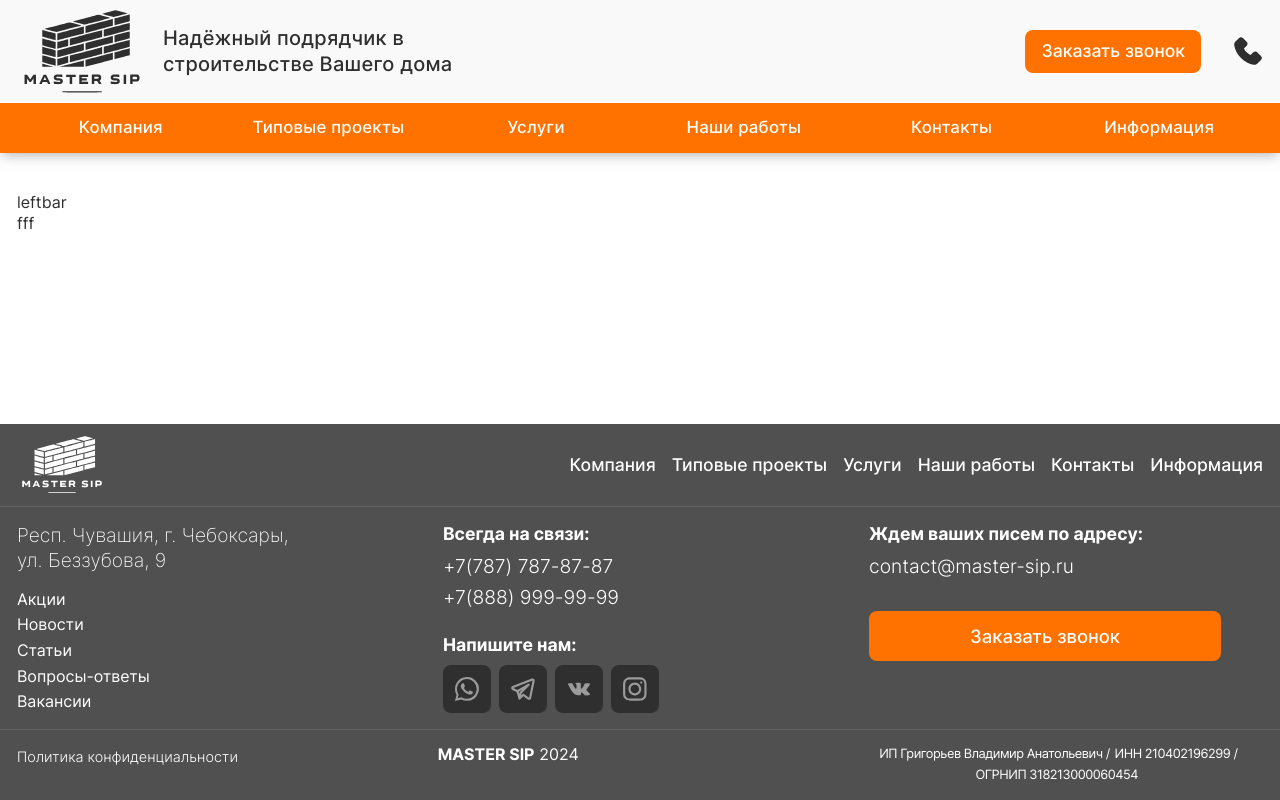
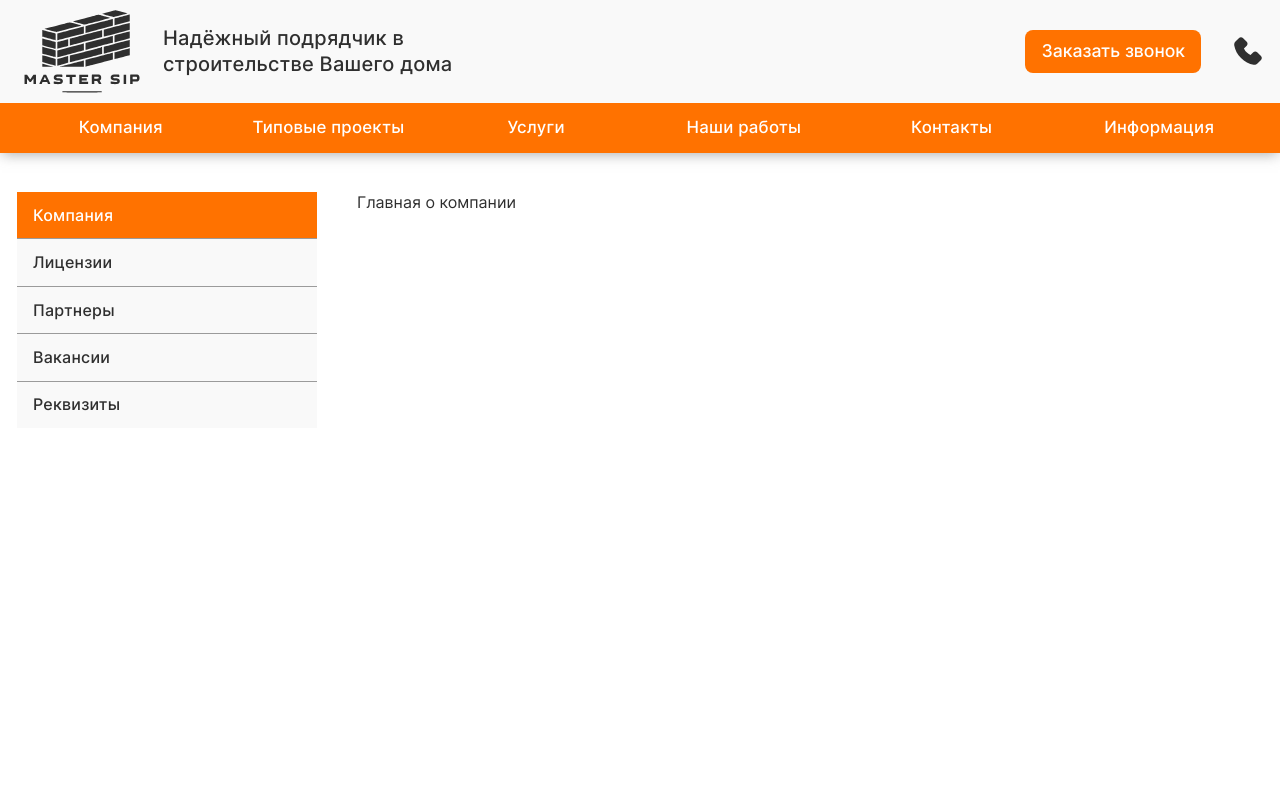
Before and after one commit to Werwllleh/master-sip, a Next.js app: page /company in a window 1280 px wide. Shown: the top 800 px of the page. Built offline with nearby package versions, Linux system fonts and the light colour scheme.

Commit message:
leftbar layout

```diff
--- a/src/app/company/page.js
+++ b/src/app/company/page.js
@@ -4,7 +4,39 @@ import LeftBarLayout from "@/components/layouts/leftbar-layout";
 const Page = () => {
   return (
     <LeftBarLayout>
-      fff
+      Главная о компании
+      <br/>
+      <br/>
+      <br/>
+      <br/>
+      <br/>
+      <br/>
+      <br/>
+      <br/>
+      <br/>
+      <br/>
+      <br/>
+      <br/>
+      <br/>
+      <br/>
+      <br/>
+      <br/>
+      <br/>
+      <br/>
+      <br/>
+      <br/>
+      <br/>
+      <br/>
+      <br/>
+      <br/>
+      <br/>
+      <br/>
+      <br/>
+      <br/>
+      <br/>
+      <br/>
+      <br/>
+      <br/>
     </LeftBarLayout>
   );
 };
--- a/src/components/layouts/leftbar-layout.js
+++ b/src/components/layouts/leftbar-layout.js
@@ -1,9 +1,9 @@
 import React from 'react';
 import Leftbar from "@/components/leftbar";
 
-const LeftBarLayout = ({children, pageClassname}) => {
+const LeftBarLayout = ({children}) => {
   return (
-    <div className={`page page-left-bar ${pageClassname}`}>
+    <div className="page page-left-bar">
       <div className="container">
         <div className="page-left-bar__grid">
           <div className="page-left-bar__sidebar">
--- a/src/components/leftbar.js
+++ b/src/components/leftbar.js
@@ -1,16 +1,44 @@
 "use client";
-import { usePathname } from 'next/navigation'
+import {usePathname} from 'next/navigation';
+import {menu} from "@/utils/consts";
+import {useEffect, useState} from "react";
+import Link from "next/link";
 
 
 const Leftbar = () => {
+  const pathname = usePathname();
 
-  const pathname = usePathname()
-  console.log(pathname)
+  const [currentMenu, setCurrentMenu] = useState(null);
 
+  useEffect(() => {
+    const foundMenu = Object.values(menu).find(item => pathname.startsWith(item.baseUrl.url));
+    setCurrentMenu(foundMenu || null);
+
+  }, [pathname]);
 
   return (
-    <div >
-      leftbar
+    <div className="leftbar">
+      <div className="leftbar__body">
+        {currentMenu && (
+          <>
+            <nav className="leftbar__menu">
+              <ul className="leftbar__menu-list">
+                <li className="leftbar__menu-item">
+                  <Link className={`leftbar__menu-link ${pathname === currentMenu.baseUrl.url ? 'active' : ''}`}
+                        key={currentMenu.baseUrl.url} href={currentMenu.baseUrl.url}><span>{currentMenu.baseUrl.text}</span></Link>
+                </li>
+                {currentMenu.childLinks && currentMenu.childLinks.map((link, index) => (
+                  <li className="leftbar__menu-item" key={currentMenu.baseUrl.url + link.url}>
+                    <Link
+                      className={`leftbar__menu-link ${pathname === currentMenu.baseUrl.url + link.url ? 'active' : ''}`}
+                      href={currentMenu.baseUrl.url + link.url}><span>{link.text}</span></Link>
+                  </li>
+                ))}
+              </ul>
+            </nav>
+          </>
+        )}
+      </div>
     </div>
   );
 };
--- a/src/styles/components/form.scss
+++ b/src/styles/components/form.scss
@@ -31,25 +31,20 @@
     &-link {
       display: inline-block;
       position: relative;
+      color: var(--color-accent) !important;
+
 
       &::after {
         content: '';
         position: absolute;
         left: 0;
         bottom: 0;
-        width: 0;
+        width: 100%;
         height: 1px;
         background-color: var(--color-accent);
         transition: width .3s ease-in-out;
       }
 
-      &:hover {
-        color: var(--color-accent);
-
-        &::after {
-          width: 100%;
-        }
-      }
     }
   }
 
--- a/src/styles/components/index.scss
+++ b/src/styles/components/index.scss
@@ -12,3 +12,4 @@
 @import "./accordion";
 @import "./modal";
 @import "./form";
+@import "./leftbar";
--- /dev/null
+++ b/src/styles/components/leftbar.scss
@@ -0,0 +1,69 @@
+.leftbar {
+  //max-width: 300px;
+
+
+  &__body {}
+
+  &__menu {
+
+    &-list {
+      display: flex;
+      flex-direction: column;
+    }
+
+    &-item {
+
+      &:not(:last-child) {
+        border-bottom: 1px solid var(--color-grey);
+      }
+
+    }
+
+    &-link {
+      position: relative;
+      display: block;
+      padding: 0.8rem 1rem;
+      background-color: var(--color-grey-light);
+      z-index: 1;
+      font-weight: 500;
+      letter-spacing: var(--ls);
+
+      &:after {
+        content: '';
+        position: absolute;
+        top: 0;
+        left: 0;
+        height: 0;
+        width: 100%;
+        background-color: var(--color-accent);
+        transition: height .3s ease-in-out;
+      }
+
+      &:hover {
+        color: var(--color-white);
+
+        &:after {
+          height: 100%;
+        }
+      }
+
+      &.active {
+        span {
+
+          color: var(--color-white);
+        }
+        &:after {
+          height: 100%;
+          background-color: var(--color-accent);
+
+        }
+      }
+
+      span {
+        position: relative;
+        z-index: 2;
+      }
+
+    }
+  }
+}
--- a/src/styles/layouts/index.scss
+++ b/src/styles/layouts/index.scss
@@ -1 +1,2 @@
 @import "default-layout";
+@import "leftbar-layout";
--- a/src/styles/layouts/leftbar-layout.scss
+++ b/src/styles/layouts/leftbar-layout.scss
@@ -1,8 +1,27 @@
 .page-left-bar {
 
-  &__grid {}
+  &__grid {
+    display: grid;
+    grid-template-columns: 300px 1fr;
+    gap: 40px;
 
-  &__sidebar {}
+    @include md {
+      grid-template-columns: 1fr;
+    }
+  }
+
+  &__sidebar {
+
+    .leftbar {
+      position: sticky;
+      top: 11.875rem;
+    }
+
+
+    @include md {
+      display: none;
+    }
+  }
 
   &__content {}
 }
--- a/src/utils/consts.js
+++ b/src/utils/consts.js
@@ -102,10 +102,6 @@ export const menu = {
       url: '/company'
     },
     childLinks: [
-      {
-        text: 'О компании',
-        url: '/about'
-      },
       {
         text: 'Лицензии',
         url: '/licenses'
```
Also changed, not shown: src/app/company/partners/page.js (added, +12 -0 lines), src/app/projects/page.js (added, +12 -0 lines).
